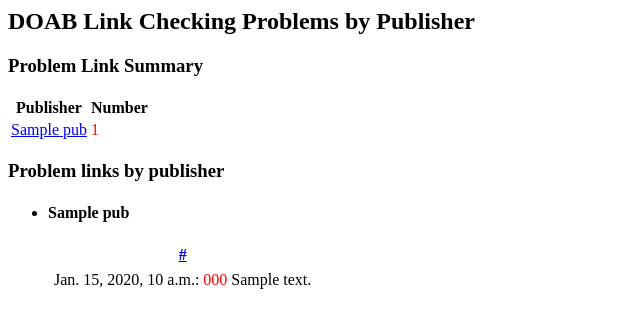
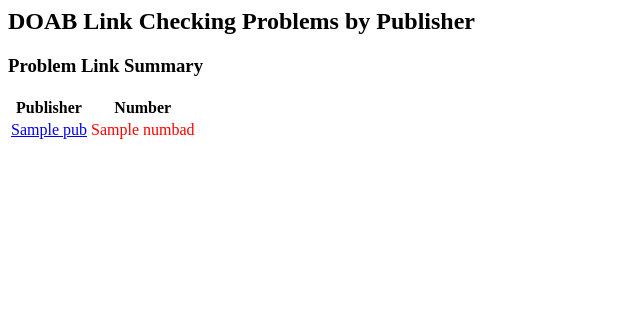
Before and after one commit to EbookFoundation/doab-check, a Django app: template doab_check/templates/probpubs.html in a window 1280 px wide. Shown: the top 328 px of the page, without its empty margins (0-640 px from the left). Run offline with Django 4.2, Linux system fonts and the light colour scheme; the template is opened without the code that fills it: most values are stand-ins (such as "Sample title", 1, 10 or a date in 2020).

Commit message:
easier to just loop the bad links

```diff
--- a/doab_check/templates/probpubs.html
+++ b/doab_check/templates/probpubs.html
@@ -13,41 +13,14 @@ DOAB Link Checking Problems by Publisher
 <th>Publisher</th>
 <th>Number</th>
 </tr>
-{% for pub in pubs %}
+{% for pub, numbad in pubs %}
 <tr style="color:red">
-<td> <a href="#{{ pub.pub | default:'*** no publisher name ***'| urlencode}}">{{ pub.pub | default:'*** no publisher name ***' }}</a> </td>
-<td> {{ pub.bad_links.count }} </td>
+<td> <a href="{% url 'publisher' pub %}">{{ pub | default:'*** no publisher name ***' }}</a> </td>
+<td> {{ numbad }} </td>
 </tr>
 {% endfor %}
 </table>
 
-<h3>Problem links by publisher</h3>
-<ul>
-{% for pub in pubs %}
-<li id={{ pub.pub | default:'*** no publisher name ***' | urlencode }}><h4>{{ pub.pub | default:'*** no publisher name ***'}}</h4>
-{% for link in pub.bad_links.all %}
-    <table>
-    <tr>
-    <th>
-    <a href="{{ link.url }}">{{ link.url }}</a>
-    </th>
-    <tr>
-    <td>
-        <table>
-        {% for check in link.recent_checks %}
-        <tr>
-        <td>{{ check.created }}:</td>
-        <td style="color:red">{{ check.return_code }}</td>
-        <td>{{ check.content_type }}</td>
-        </tr>
-        {% endfor %}
-        </table>
-    </td>
-    </tr>
-    {% endfor %}
-    </table>
-</li>
-{% endfor %}
 </ul>
 </body>
 </html>
```
Also changed, not shown: doab_check/views.py (+5 -7 lines).
